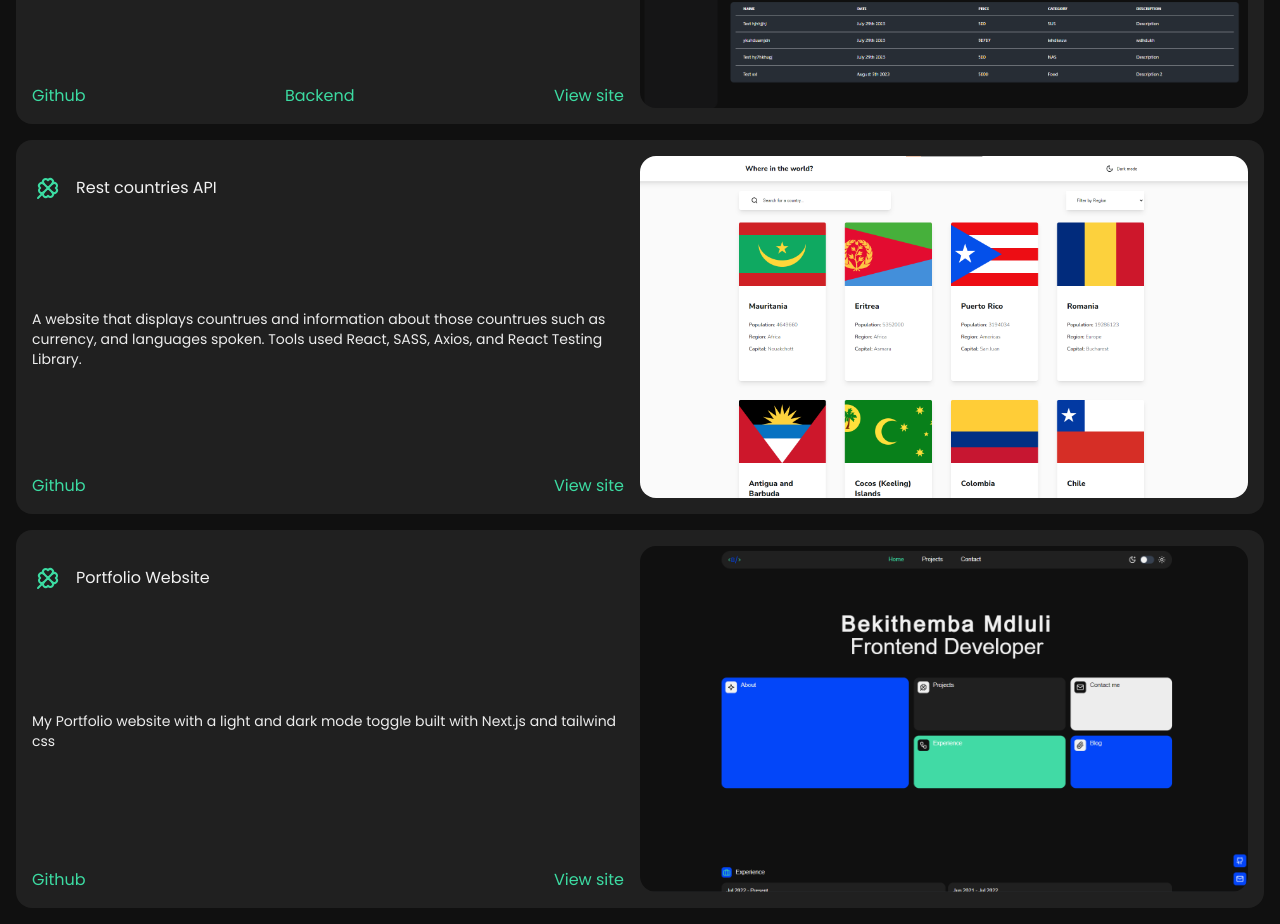
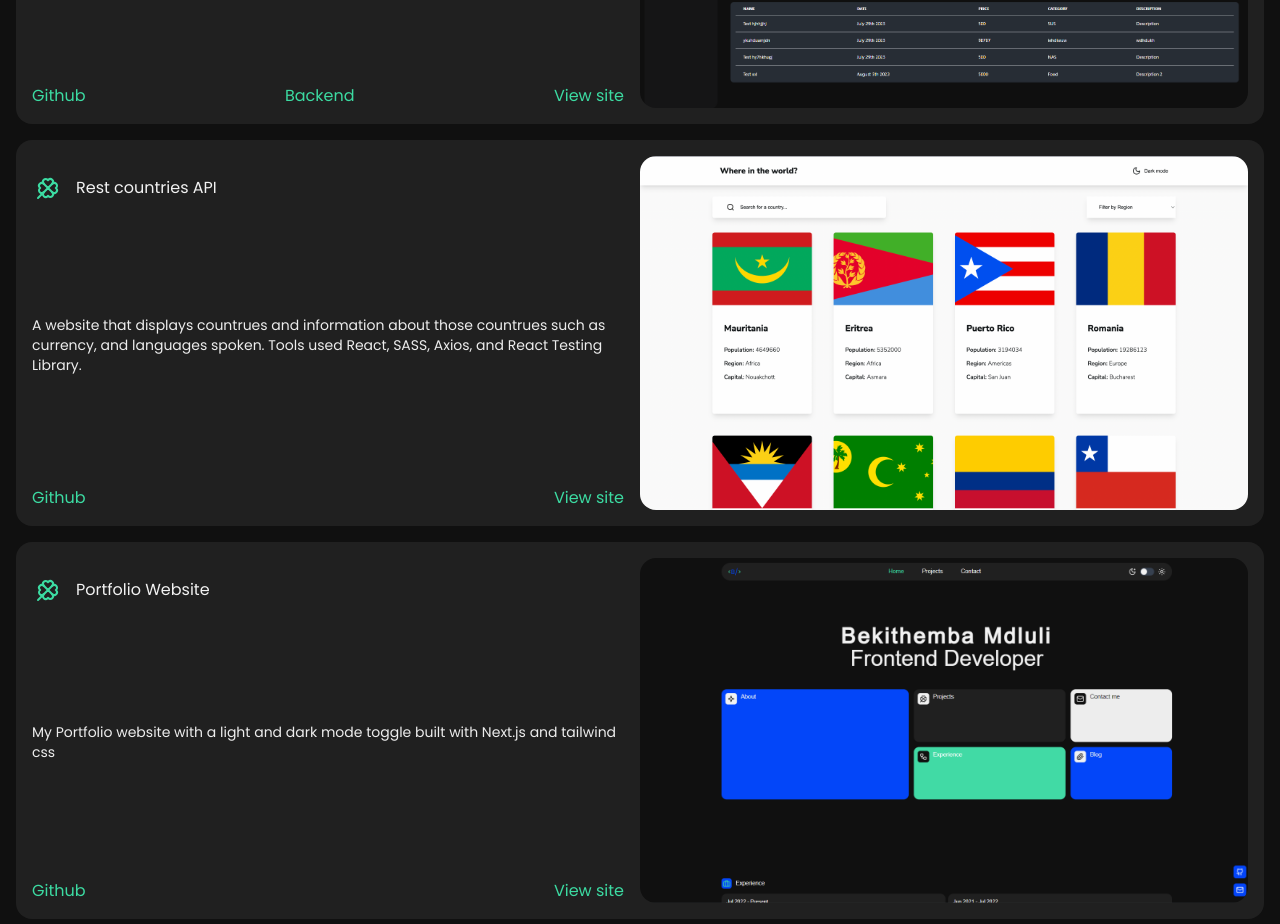
Before and after one commit to BMdluli/portfolio, a Next.js app: page / in a window 1280 px wide. Shown: the part 2292-3216 px from the top of the page. Built offline with nearby package versions, Linux system fonts and the light colour scheme.

Commit message:
fix: project image

```diff
--- a/public/data/projects.ts
+++ b/public/data/projects.ts
@@ -25,7 +25,7 @@ const projects = [
     repo: "https://github.com/PutTheTrust/countries",
     live: "https://countries-iota-orpin.vercel.app/",
     second: "",
-    image: "/countries.png",
+    image: "/country.png",
   },
   {
     id: 3,
```
Also changed, not shown: public/Countries.png (deleted), public/country.png (added).
